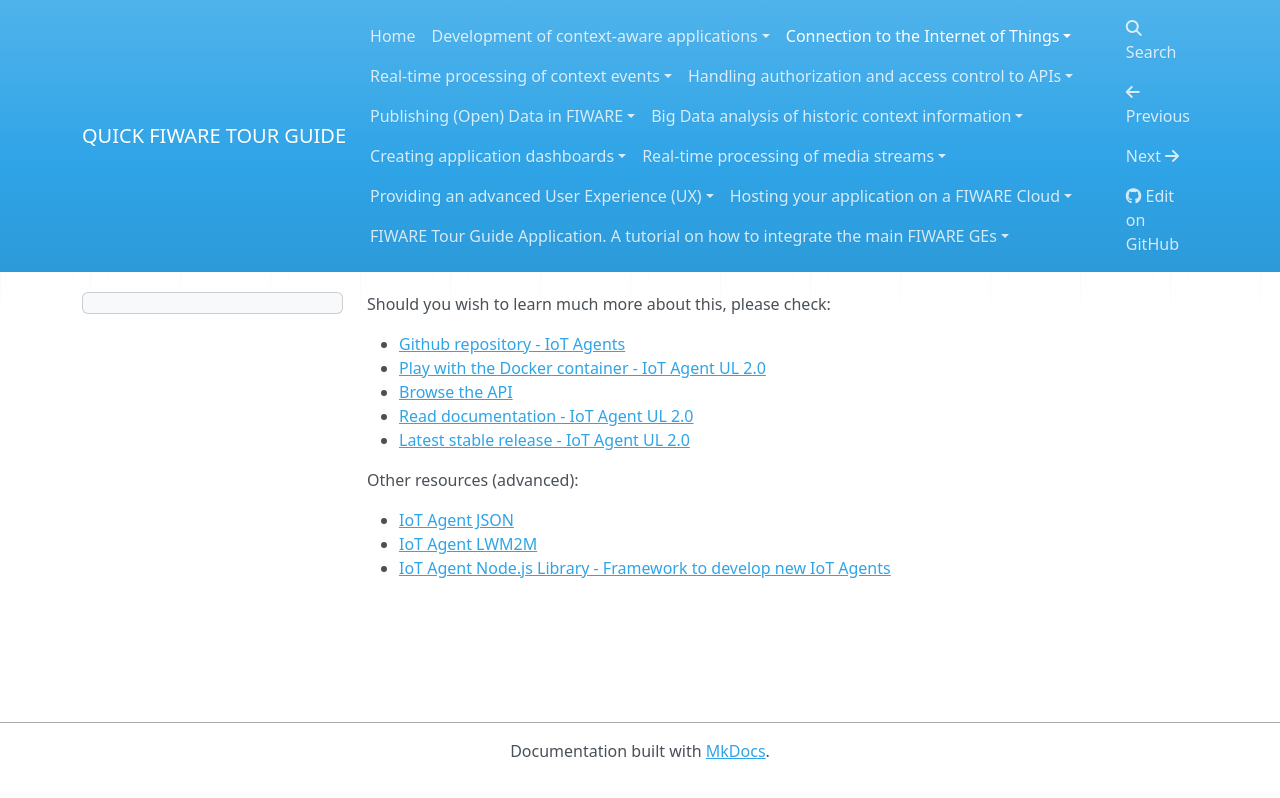
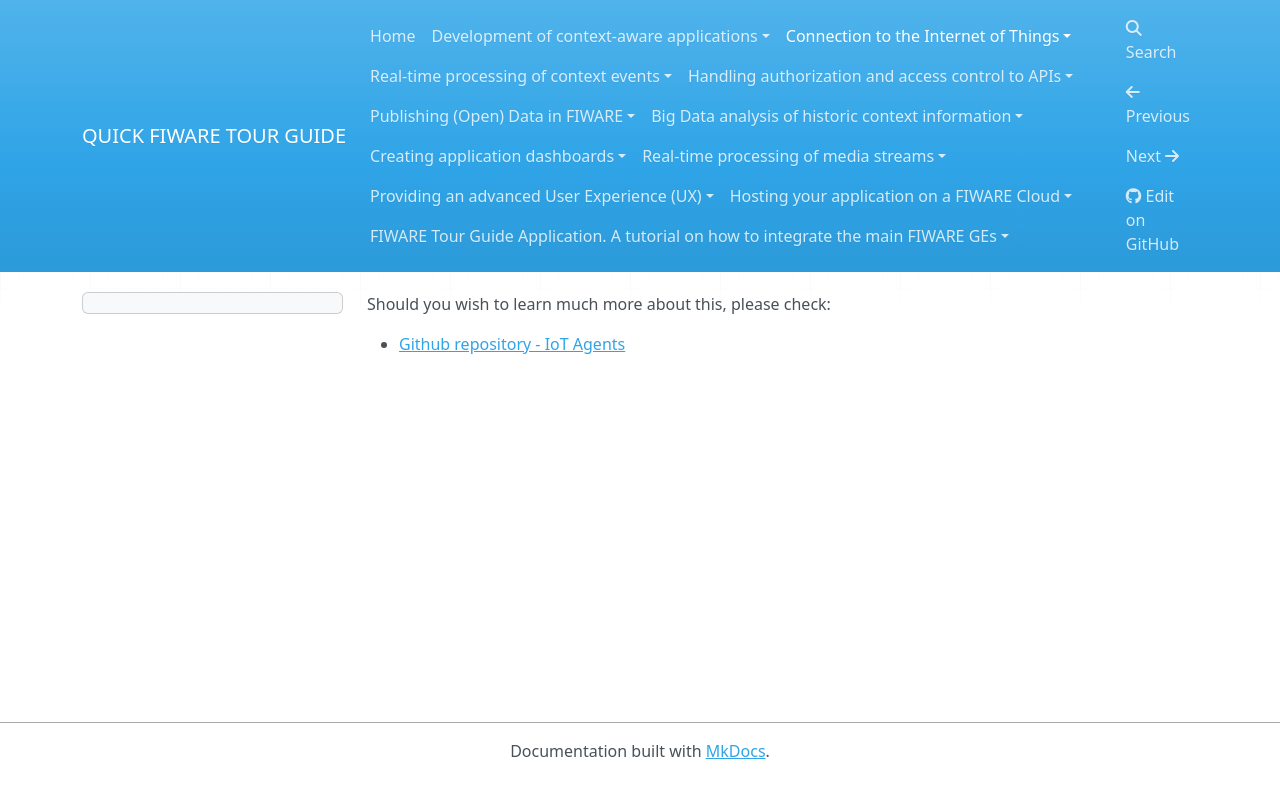
Before and after one commit to FIWARE-Ops/docs.TourGuide, an MkDocs documentation site: the page built from doc/connection-to-the-internet-of-things/deep-dive.md, in a window 1280 px wide. Shown: the top 798 px of the page. Built offline with MkDocs 1.6.1, drawn with Linux system fonts in a browser that asks for light colours; nearby versions of some CDN libraries; comment, search, counter and statistics services are not loaded; old or Windows-style settings are respelled for this version of MkDocs.

Commit message:
Update deep-dive.md

```diff
--- a/doc/connection-to-the-internet-of-things/deep-dive.md
+++ b/doc/connection-to-the-internet-of-things/deep-dive.md
@@ -1,13 +1,3 @@
 Should you wish to learn much more about this, please check:
 
    - [Github repository - IoT Agents](https://github.com/fiware/?utf8=%E2%9C%93&q=iotagent&type=&language=)
-   - [Play with the Docker container - IoT Agent UL 2.0](https://hub.docker.com/r/fiware/iotagent-ul/)
-   - [Browse the API](http://docs.telefonicaiotiotagents.apiary.io)
-   - [Read documentation - IoT Agent UL 2.0](http://fiware-iotagent-ul.readthedocs.io/en/latest/)
-   - [Latest stable release - IoT Agent UL 2.0](https://github.com/Fiware/iot.IoTagent-UL/releases/latest)
-
-Other resources (advanced):
-
-   - [IoT Agent JSON](https://github.com/Fiware/iot.IoTagent-JSON)
-   - [IoT Agent LWM2M](https://github.com/Fiware/iot.IoTagent-LWM2M)
-   - [IoT Agent Node.js Library - Framework to develop new IoT Agents](https://github.com/Fiware/iot.IoTagent-node-lib)
```
